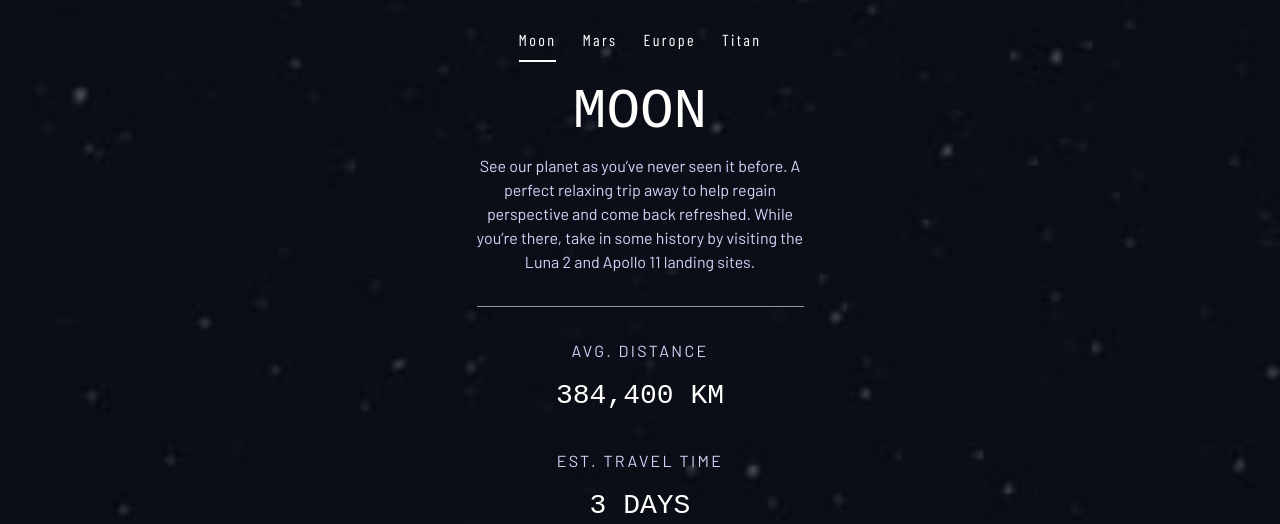
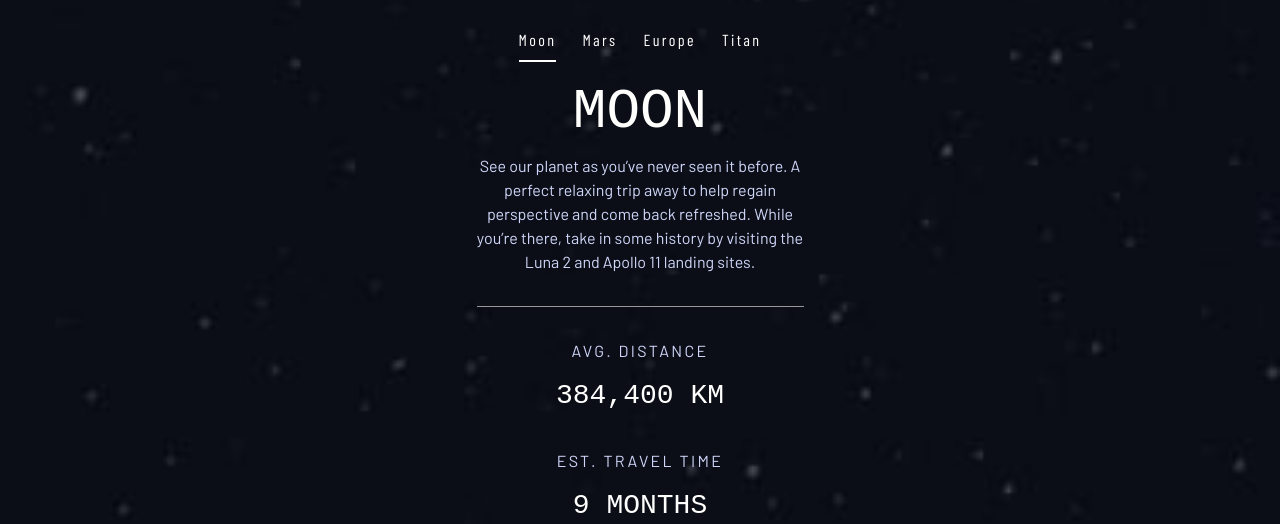
Before and after one commit to andrescptrc/space-tourism-website-main, a Next.js app: page /destination in a window 1280 px wide. Shown: the part 320-844 px from the top of the page. Built offline with nearby package versions, Linux system fonts and the light colour scheme; a web font is replaced by a local one.

Commit message:
chore: add destination's tabs funcionality

```diff
--- a/src/modules/Destination/DestinationView.tsx
+++ b/src/modules/Destination/DestinationView.tsx
@@ -41,18 +41,28 @@ const DestinationView = () => {
             ))}
           </Tab.List>
           <Tab.Panels className="mt-2">
-            <Tab.Panel className={classNames()}>
+            {Object.values(categories).map((category, index) => (
+              <Tab.Panel key={`tab-${index}`} className={classNames()}>
                 <ul>
-                <li className="relative rounded-md">
+                  {category.map((tab, index) => {
+                    const {
+                      title,
+                      description,
+                      averageDistance,
+                      etaTravelTime
+                    } = tab;
+
+                    return (
+                      <li
+                        className="relative rounded-md"
+                        key={`second-tab-${index}`}
+                      >
                         <h2 className="font-display text-[56px] uppercase text-white">
-                    Moon
+                          {title}
                         </h2>
 
                         <p className="mb-8 font-body text-lavender-blue">
-                    See our planet as you’ve never seen it before. A perfect
-                    relaxing trip away to help regain perspective and come back
-                    refreshed. While you’re there, take in some history by
-                    visiting the Luna 2 and Apollo 11 landing sites.
+                          {description}
                         </p>
 
                         <div className="mb-8 h-[1px] w-full bg-spanish-gray" />
@@ -62,7 +72,7 @@ const DestinationView = () => {
                             Avg. Distance
                           </h3>
                           <p className="font-display text-[28px] text-white">
-                      384,400 km
+                            {averageDistance}
                           </p>
                         </div>
 
@@ -71,12 +81,15 @@ const DestinationView = () => {
                             Est. travel time
                           </h3>
                           <p className="font-display text-[28px] text-white">
-                      3 days
+                            {etaTravelTime}
                           </p>
                         </div>
                       </li>
+                    );
+                  })}
                 </ul>
               </Tab.Panel>
+            ))}
           </Tab.Panels>
         </Tab.Group>
       </div>
```
Lines whose indentation alone changed are shown as unchanged.
